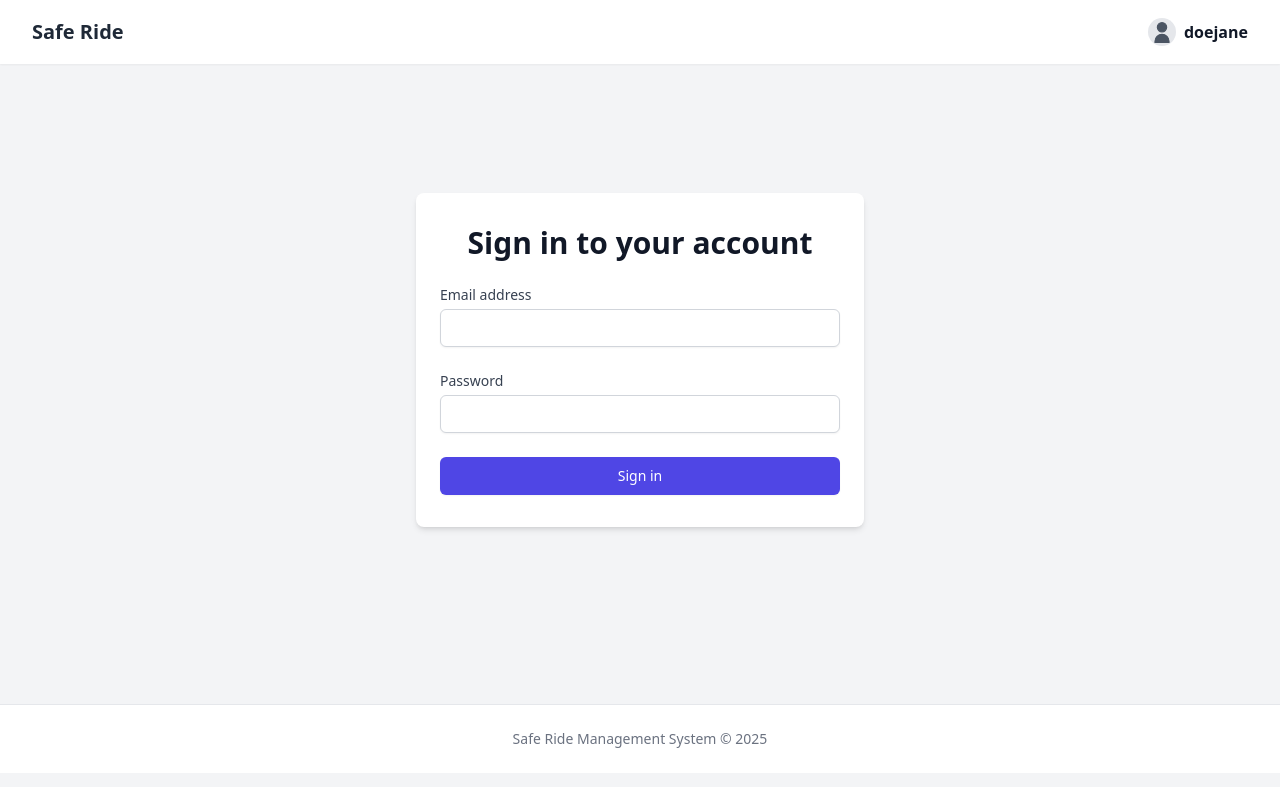
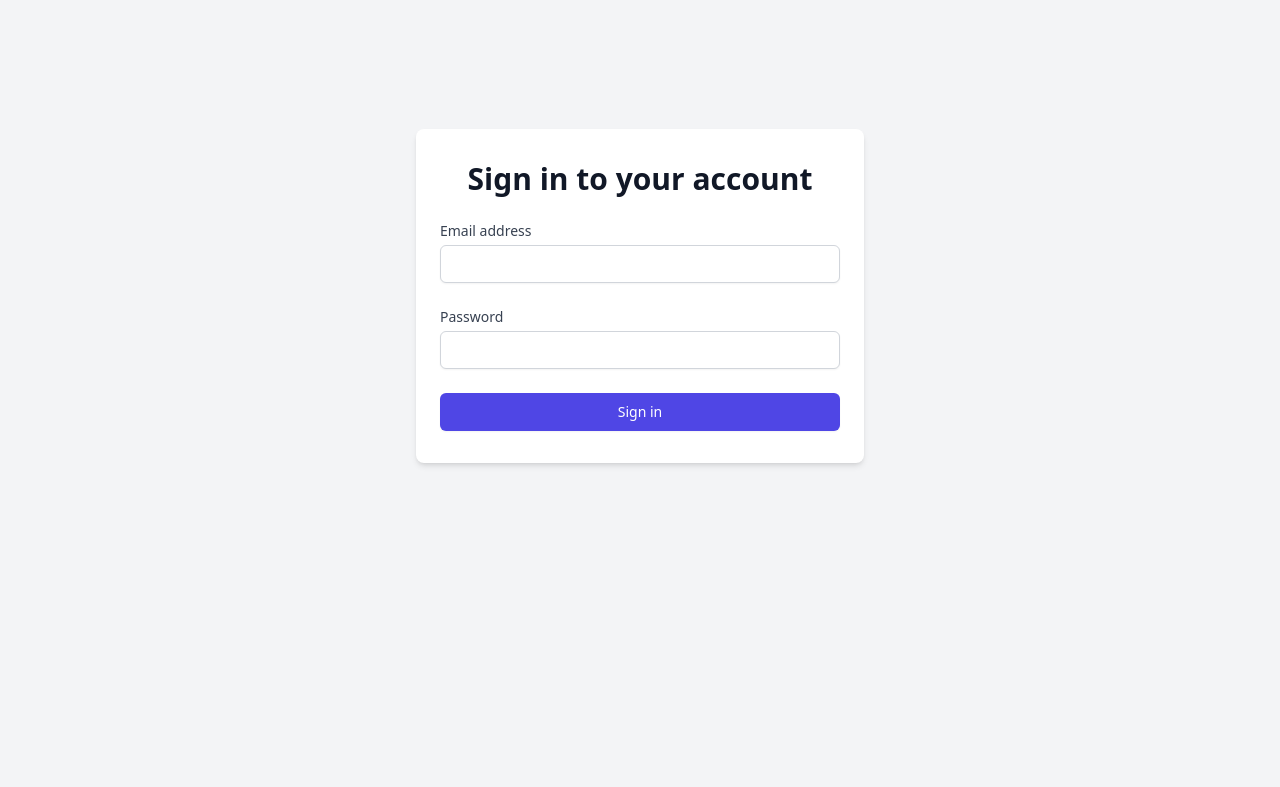
Before and after one commit to jaycode8/Safe-Ride, a FastAPI app: page /login in a window 1280 px wide. Shown: the top 787 px of the page. Run offline with FastAPI, Linux system fonts and the light colour scheme.

Commit message:
feat(updates)

```diff
--- a/app/controllers/auth_controller.py
+++ b/app/controllers/auth_controller.py
@@ -24,20 +24,14 @@ async def login_page(request: Request):
     return templates.TemplateResponse("login.html", {"request": request})
 
 @router.post("/login")
-async def login(
-    request: Request,
-    response: Response,
-    email: str = Form(...),
-    password: str = Form(...),
-    db: Session = Depends(get_db)
-):
+async def login(request: Request, response: Response, email: str = Form(...), password: str = Form(...), db: Session = Depends(get_db)):
     """Authenticate user and set session token"""
     user = authenticate_user(db, email, password)
 
     if not user:
         return templates.TemplateResponse(
             "login.html",
-            {"request": request, "error": "Invalid email or password"},
+            {"request": request, "error": "Invalid email or password", "email": email},
             status_code=status.HTTP_401_UNAUTHORIZED,
         )
 
@@ -60,7 +54,7 @@ async def login(
 
     return response
 
-@router.get("/logout")
+@router.post("/logout")
 async def logout():
     """Handle user logout by clearing session cookie"""
     response = RedirectResponse(url="/login", status_code=303)
--- a/app/templates/base.html
+++ b/app/templates/base.html
@@ -7,6 +7,7 @@
     {% block extra_head %}{% endblock %}
 </head>
 <body class="bg-gray-100 min-h-screen">
+    {% if current_user %}
     <nav class="bg-white shadow-sm">
         <div class="max-w-7xl mx-auto px-4 sm:px-6 lg:px-8">
             <div class="flex justify-between h-16">
@@ -14,13 +15,6 @@
                     <div class="flex-shrink-0 flex items-center">
                         <a href="/dashboard" class="text-xl font-bold text-gray-800">Safe Ride</a>
                     </div>
-                    {% if request.state.token %}
-                    <div class="hidden sm:ml-6 sm:flex sm:space-x-8">
-                        <a href="/dashboard" class="border-indigo-500 text-gray-900 inline-flex items-center px-1 pt-1 border-b-2 text-sm font-medium">
-                            Dashboard
-                        </a>
-                    </div>
-                    {% endif %}
                 </div>
                 <div class="flex items-center">
                     <div class="relative inline-block text-left">
@@ -28,21 +22,24 @@
                             <svg class="w-7 h-7 rounded-full bg-gray-200 text-gray-600" xmlns="http://www.w3.org/2000/svg" fill="currentColor" viewBox="0 0 24 24" stroke="currentColor">
                                 <path d="M12 12c2.21 0 4-1.79 4-4S14.21 4 12 4 8 5.79 8 8s1.79 4 4 4zm0 2c-3.31 0-6 2.69-6 6v1h12v-1c0-3.31-2.69-6-6-6z"/>
                             </svg>
-                            <span class="font-semibold text-gray-900">doejane</span>
+                            <span class="font-semibold text-gray-900">{{current_user.email}}</span>
                         </button>
 
                         <div id="user-dropdown" class="origin-top-right absolute right-0 mt-2 w-[20rem] rounded-md shadow-lg bg-white ring-1 ring-black ring-opacity-5 hidden">
                             <div class="py-1">
-                                <p class="block px-4 py-2 text-sm text-gray-600">Full Names: Jane Doe</p>
-                                <p class="block px-4 py-2 text-sm text-gray-600">User Name: doejane</p>
-                                <p class="block px-4 py-2 text-sm text-gray-600">Email: doejane@gmail.com</p>
+                                <p class="block px-4 py-2 text-sm text-gray-600">Full Names: {{current_user.first_name}} {{current_user.last_name}}</p>
+                                <p class="block px-4 py-2 text-sm text-gray-600">Email: {{current_user.email}}</p>
                                 <p class="block px-4 py-2 text-xs text-gray-600">
                                     Role:
-                                    <span class="inline-flex rounded-full bg-blue-100 px-2 text-xs font-semibold leading-5 text-blue-800 mr-2">Admin</span>
+                                    {% if current_user.role.value == "ADMIN" %}
+                                        <span class="inline-flex rounded-full bg-blue-100 px-2 text-xs font-semibold leading-5 text-blue-800 mr-2">Admin</span>
+                                    {% else %}
+                                        <span class="inline-flex rounded-full bg-green-100 px-2 text-xs font-semibold leading-5 text-green-800 mr-2">Parent</span>
+                                    {% endif %}
                                 </p>
 
                                 <div class="flex justify-end pr-2">
-                                    <a href="/user/1/edit" class="block px-4 py-2 text-sm text-indigo-600 hover:bg-indigo-100">Update</a>
+                                    <a href="/user/{{current_user.id}}/edit" class="block px-4 py-2 text-sm text-indigo-600 hover:bg-indigo-100">Update</a>
                                     <form method="POST" action="/logout" class="inline">
                                         <button type="submit" class="block px-4 py-2 text-sm text-red-600 hover:bg-red-100">Logout</button>
                                     </form>
@@ -54,11 +51,11 @@
             </div>
         </div>
     </nav>
-
+    {% endif %}
     <main class="max-w-7xl mx-auto py-6 sm:px-6 lg:px-8">
         {% block content %}{% endblock %}
     </main>
-
+    {% if current_user %}
     <footer class="bg-white mt-12 py-6 border-t border-gray-200">
         <div class="max-w-7xl mx-auto px-4 sm:px-6 lg:px-8">
             <p class="text-center text-gray-500 text-sm">
@@ -66,7 +63,7 @@
             </p>
         </div>
     </footer>
-
+    {% endif %}
     {% block scripts %}{% endblock %}
 
     <script src="/static/js/modules/tailwind.js"></script>
--- a/app/templates/login.html
+++ b/app/templates/login.html
@@ -4,6 +4,9 @@
 
 {% block content %}
 <div class="flex min-h-[calc(100vh-16rem)] items-center justify-center">
+    {% if error %}
+        <h3 class="absolute top-10 right-10 bg-red-200 text-red-700 py-1 px-3 rounded-sm">{{error}}</h3>
+    {% endif %}
     <div class="w-full max-w-md">
         <div class="bg-white py-8 px-6 shadow-md rounded-lg">
             <h2 class="mb-6 text-center text-3xl font-extrabold text-gray-900">
@@ -16,7 +19,7 @@
                     </label>
                     <div class="mt-1">
                         <input id="email" name="email" type="email" autocomplete="email" required
-                            class="appearance-none block w-full px-3 py-2 border border-gray-300 rounded-md shadow-sm placeholder-gray-400 focus:outline-none focus:ring-indigo-500 focus:border-indigo-500 sm:text-sm">
+                            class="appearance-none block w-full px-3 py-2 border border-gray-300 rounded-md shadow-sm placeholder-gray-400 focus:outline-none focus:ring-indigo-500 focus:border-indigo-500 sm:text-sm" value="{{email}}">
                     </div>
                 </div>
 
```
Also changed, not shown: app/controllers/student_controller.py (+5 -4 lines), app/controllers/user_controller.py (+26 -32 lines), app/services/student_service.py (+8 -1 lines), app/utils/security.py (+11 -2 lines).
